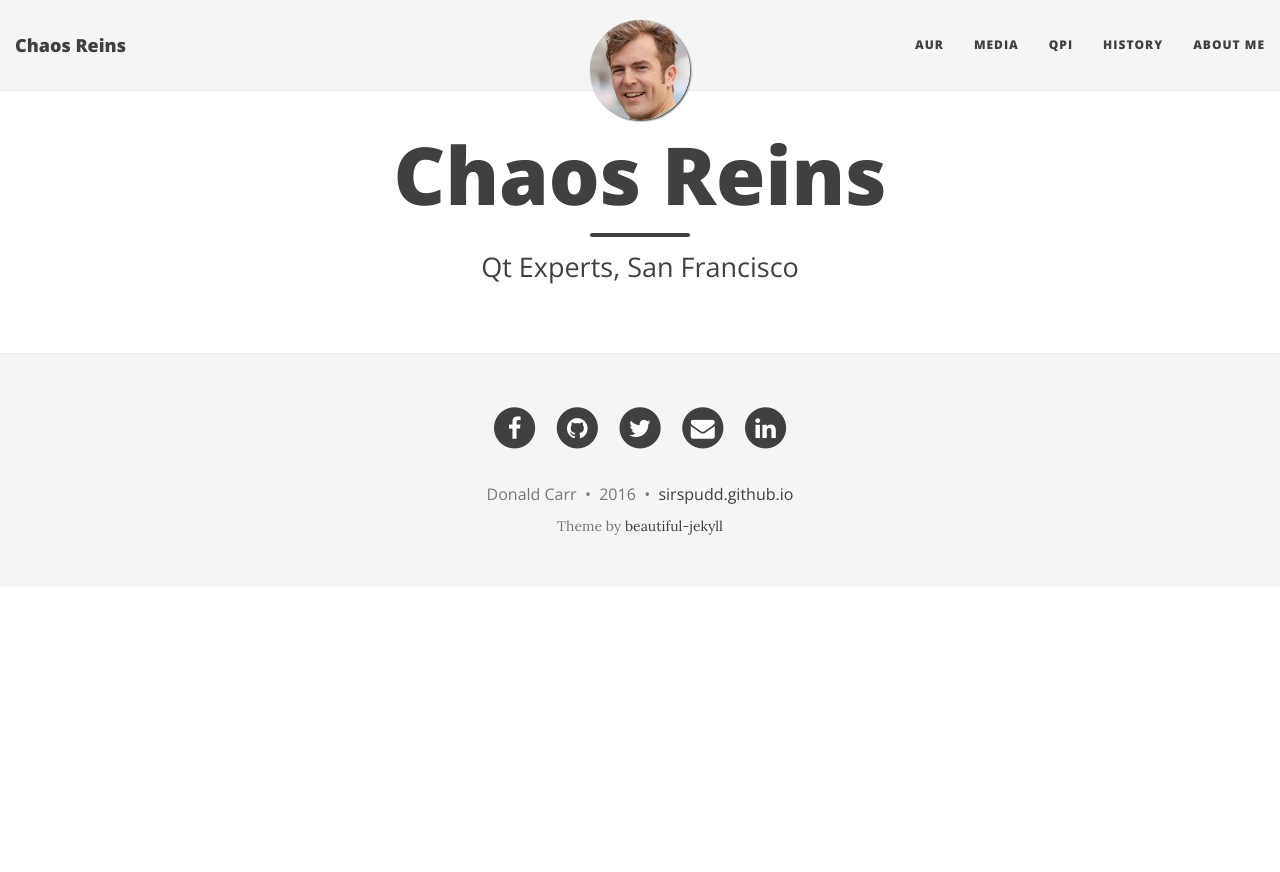
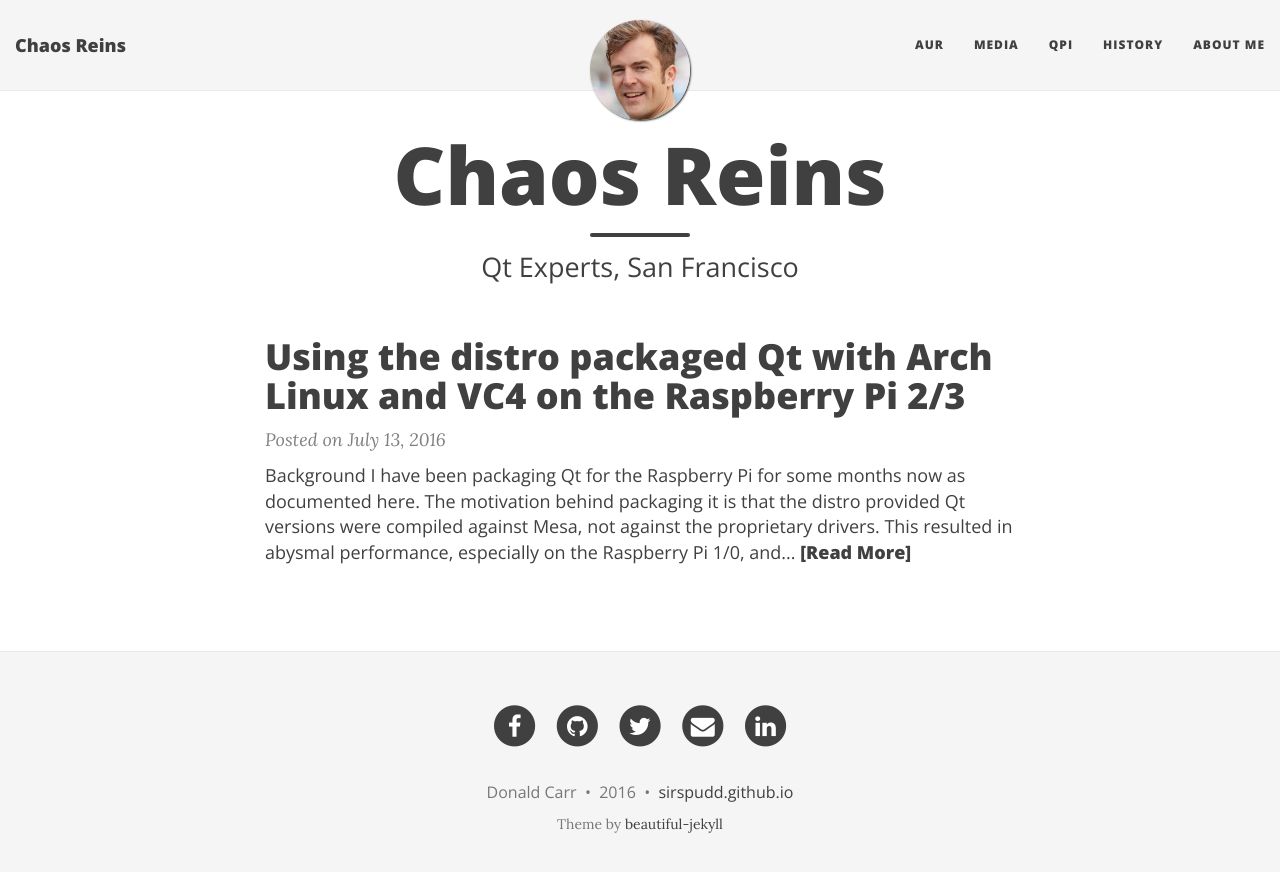
Before and after one commit to sirspudd/sirspudd.github.io, a Jekyll site: the page built from index.html, in a window 1280 px wide. Shown: the top 872 px of the page. Built offline with Jekyll 4.4.1, drawn with Linux system fonts in a browser that asks for light colours; nearby versions of some CDN libraries; the list of posts is cut into pages by our own code; some of the changed lines change nothing that is shown.

Commit message:
Publish initial Qt on Arch on the Pi blog
Change-Id: Ia01dbdb9feac1c14705d2edf7959ff492b95b937

```diff
--- a/_posts/2016-07-15-qt-pi.md
+++ b/_posts/2016-07-15-qt-pi.md
@@ -2,10 +2,68 @@
 layout: post
 title:  "Using the distro packaged Qt with Arch Linux and VC4 on the Raspberry Pi 2/3"
 date:   2016-07-13 12:10:59 -0700
-published: false
+published: true
 tags: [qt, pi, embedded, gl, arch linux, linux, oss]
 ---
 
 # Background
 
-I have been packaging Qt for the Raspberry Pi for some months now as documented [here](/qpi)
+I have been packaging Qt for the Raspberry Pi for some months now as documented [here](/qpi). The motivation behind packaging it is that the distro provided Qt versions were compiled against Mesa, not against the proprietary drivers. This resulted in abysmal performance, especially on the Raspberry Pi 1/0, and especially at relatively high resolutions like 1080p. With the broad adoption of the opensource VC4 driver, we can suddenly harness the distro packaged Qt versions, which on Arch Linux tend to be 1-2 weeks behind official Qt releases. Mesa is also awfully current, which is valuable since we want the latest VC4 changes.
+
+# Process
+
+1. Set up Arch for your respective Pi
+  * https://archlinuxarm.org/platforms/armv6/raspberry-pi#installation
+  * https://archlinuxarm.org/platforms/armv7/broadcom/raspberry-pi-2#installation
+2. Boot your system
+3. Set up networking (wired is trivial; wifi-menu makes wpa_supplicant idiot proof)
+4. Update it using: pacman -Syu
+5. pacman -S base-devel qt5 git (Required for building)
+6. Adjust your system to boot use the VC4 driver by adjusting config.txt to contain:
+
+        avoid_warnings=2     # VPU shouldn't smash our display setup.
+        dtoverlay=vc4-kms-v3d
+
+7. Adjust cmdline.txt by appending the following to the existing kernel command line:
+
+        cma=256M@256M
+
+8. Reboot your device
+9. Qt applications can now be run with the EGLFS plugin provided at runtime. So what can we use/see in order to see the performance of Qt? I personally favour:
+
+        https://github.com/qml-box2d/qml-box2d
+
+which needs to be built from source. Easy enough:
+
+        git clone https://github.com/qml-box2d/qml-box2d.git
+        qmake
+        make
+        make install
+
+change into ./examples in the code and you can now run all the examples:
+
+        qmlscene -platform eglfs cannon/main.qml
+
+As you will see, things run swimmingly at 1080p and your attached mouse/keyboard simply works by virtue of libinput. No Xorg/X11, no worries, and this is peak performance. It will fall through a hole in the floor if you need multiple surfaces, like cool-retro-term (or any more sophisticated app) for instance. In these circumstances, we are better off using Wayland.
+10. The next step is logically to see how Wayland works
+11. Both Qt compositors and weston barf when Qt clients are run with -platform wayland
+
+        [root@alarmpi ~]# qmlscene ~/moo.qml -platform wayland
+        Using Wayland-EGL
+        Attempting to import 506x533 b8g8r8a8_unorm with unsupported stride 2032 instead of 128
+        wl_drm@17: error 2: invalid name
+
+This problem did not exist in the Qt 5.7 builds I produced against Mesa. (Although as of the Qt 5.7 final release, the proprietary wayland backend is exploding rather spectacularly. (But did not do so as of the Qt 5.7 alpha)) weston-terminal launches correctly, so the point of failure is localized to the packaged Qt. Rebuilding qtwayland does not resolve anything, and I suspect this boils down to the surface management helper functionality built into Qt.
+
+* * *
+
+This actually constitutes a deal breaker for me. Without wayland, we have something which is good for dedicated applications whose code base we control, but we can't simply point hobbyists and other people who consume other peoples code (the vast majority of Linux users) at this and have them go to town doing cool stuff with Qt on the Pi. I am gonna focus on getting the QPi packages back up to spec against the proprietary drivers.
+
+# TL&DR
+
+| Flavour | OpenGL ES 2 | EGLFS | Wayland | [QCEC*](https://github.com/sirspudd/qcec) |
+| :---: | :---: | :---: | :---: | :---: |
+| Arch Packaged | y | y | n | n |
+| QPi | y | y | n | y |
+
+\* Require's Dispmanx support as per libcec
```
